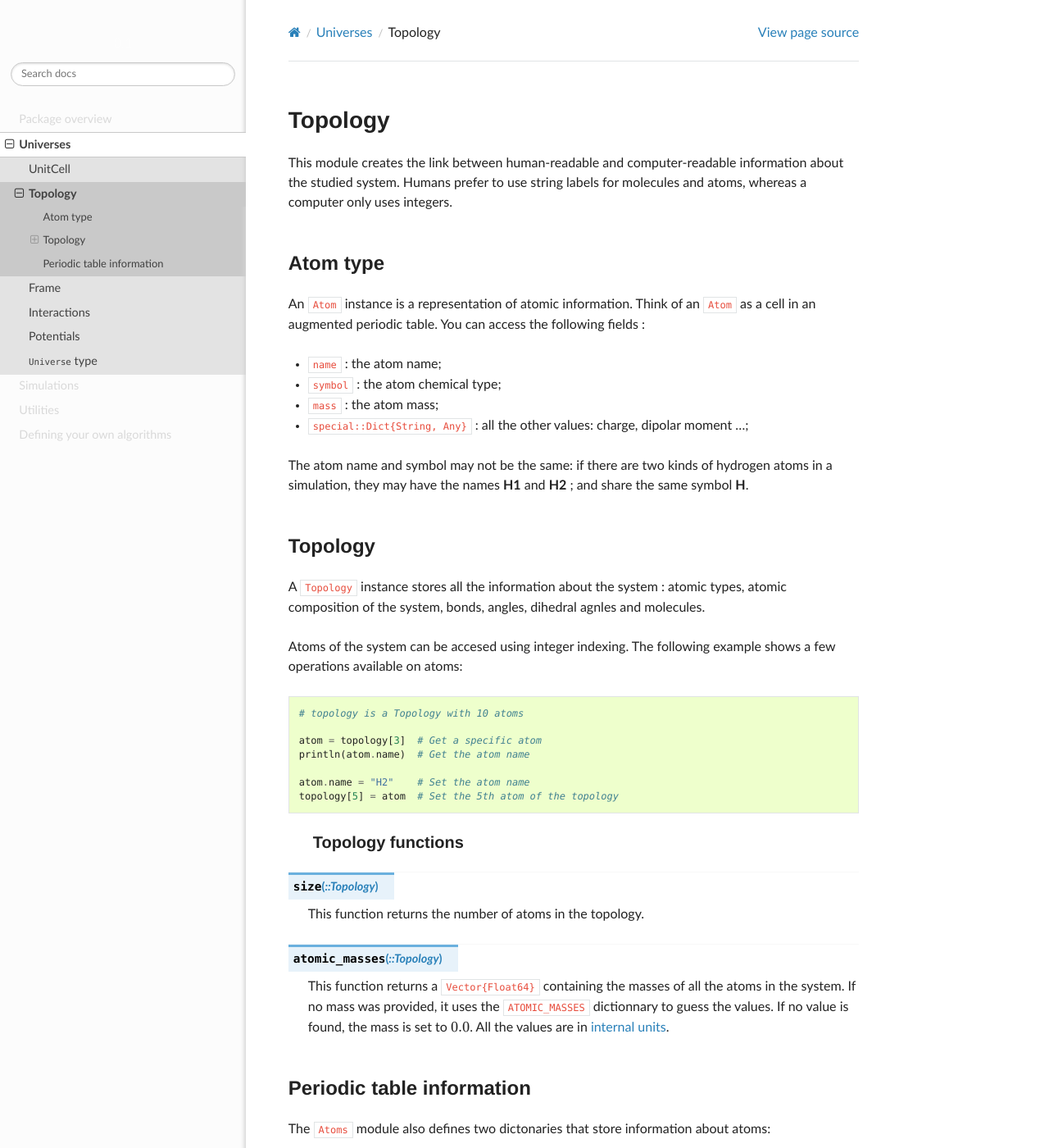
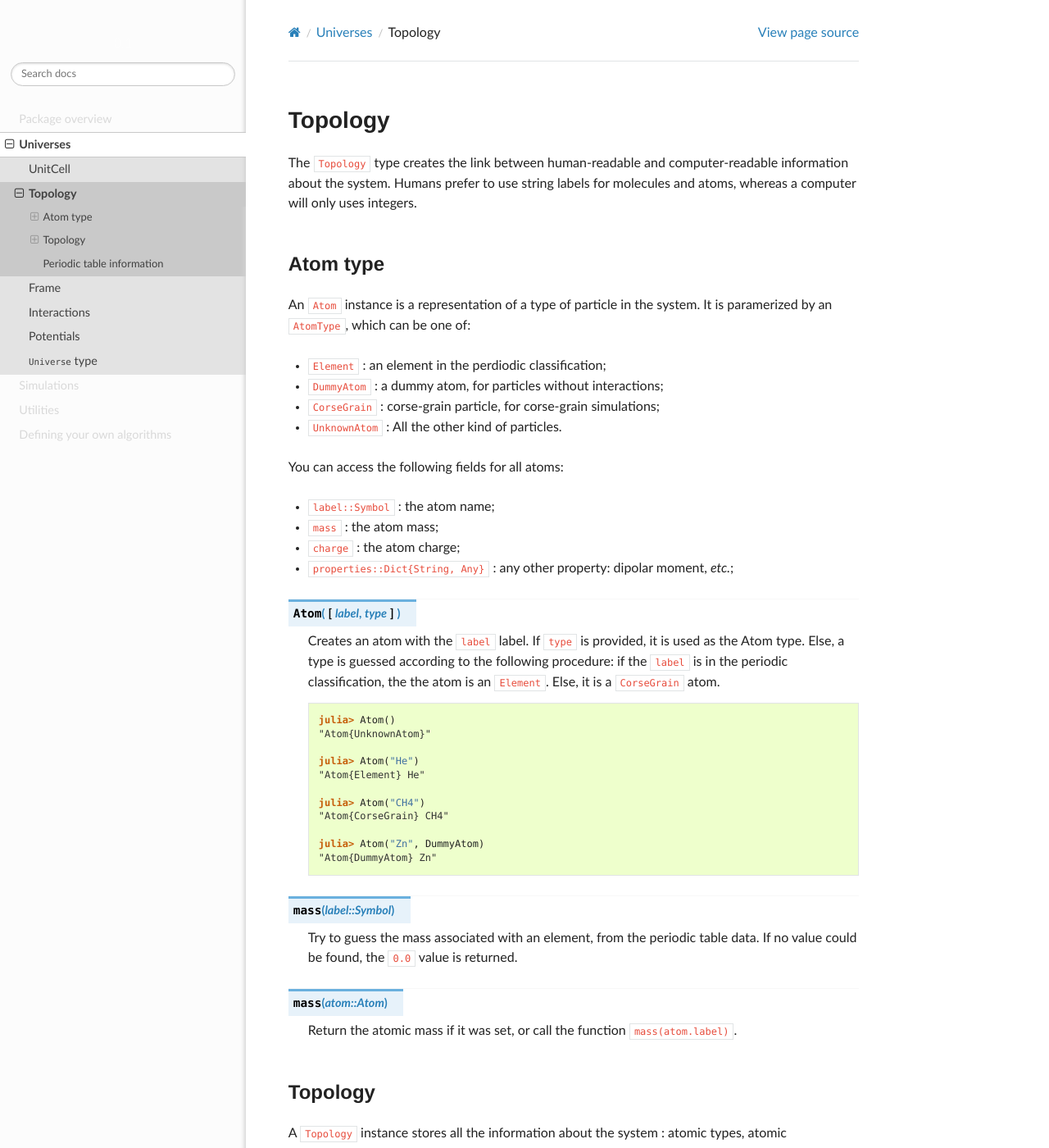
Before and after one commit to Luthaf/Jumos.jl, a Sphinx documentation site: the page built from doc/universe/topology.rst, in a window 1280 px wide and 1400 px high. Shown: the whole window at 82% size. Built offline with Sphinx 7.4.7 and the Read the Docs theme 2.0.0, drawn with Linux system fonts in a browser that asks for light colours.

Commit message:
[doc] Document Atom functions

```diff
--- a/doc/universe/topology.rst
+++ b/doc/universe/topology.rst
@@ -1,25 +1,59 @@
 Topology
 ========
 
-This module creates the link between human-readable and computer-readable
-information about the studied system. Humans prefer to use string labels for
-molecules and atoms, whereas a computer only uses integers.
+The ``Topology`` type creates the link between human-readable and computer-readable
+information about the system. Humans prefer to use string labels for molecules and
+atoms, whereas a computer will only uses integers.
+
+.. _type-atom:
 
 Atom type
 ---------
 
-An ``Atom`` instance is a representation of atomic information. Think of an
-``Atom`` as a cell in an augmented periodic table. You can access the following
-fields :
+An ``Atom`` instance is a representation of a type of particle in the system.
+It is paramerized by an ``AtomType``, which can be one of:
 
-- ``name`` : the atom name;
-- ``symbol`` : the atom chemical type;
+* ``Element`` : an element in the perdiodic classification;
+* ``DummyAtom`` : a dummy atom, for particles without interactions;
+* ``CorseGrain`` : corse-grain particle, for corse-grain simulations;
+* ``UnknownAtom`` : All the other kind of particles.
+
+You can access the following fields for all atoms:
+
+- ``label::Symbol`` : the atom name;
 - ``mass`` : the atom mass;
-- ``special::Dict{String, Any}`` : all the other values: charge, dipolar moment …;
+- ``charge`` : the atom charge;
+- ``properties::Dict{String, Any}`` : any other property: dipolar moment, *etc.*;
 
-The atom name and symbol may not be the same: if there are two kinds of hydrogen
-atoms in a simulation, they may have the names **H1** and **H2** ; and share the
-same symbol **H**.
+.. function:: Atom([label, type])
+
+    Creates an atom with the ``label`` label. If ``type`` is provided, it is used as
+    the Atom type. Else, a type is guessed according to the following procedure: if
+    the ``label`` is in the periodic classification, the the atom is an ``Element``.
+    Else, it is a ``CorseGrain`` atom.
+
+    .. code-block:: jlcon
+
+        julia> Atom()
+        "Atom{UnknownAtom}"
+
+        julia> Atom("He")
+        "Atom{Element} He"
+
+        julia> Atom("CH4")
+        "Atom{CorseGrain} CH4"
+
+        julia> Atom("Zn", DummyAtom)
+        "Atom{DummyAtom} Zn"
+
+.. function:: mass(label::Symbol)
+
+    Try to guess the mass associated with an element, from the periodic table data.
+    If no value could be found, the ``0.0`` value is returned.
+
+.. function:: mass(atom::Atom)
+
+    Return the atomic mass if it was set, or call the function ``mass(atom.label)``.
 
 .. _type-Topology:
 
```
